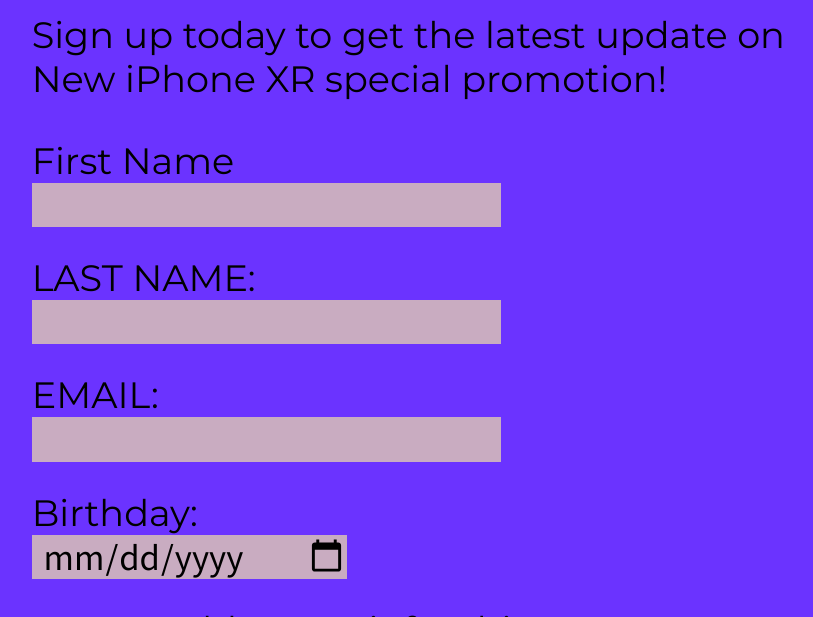
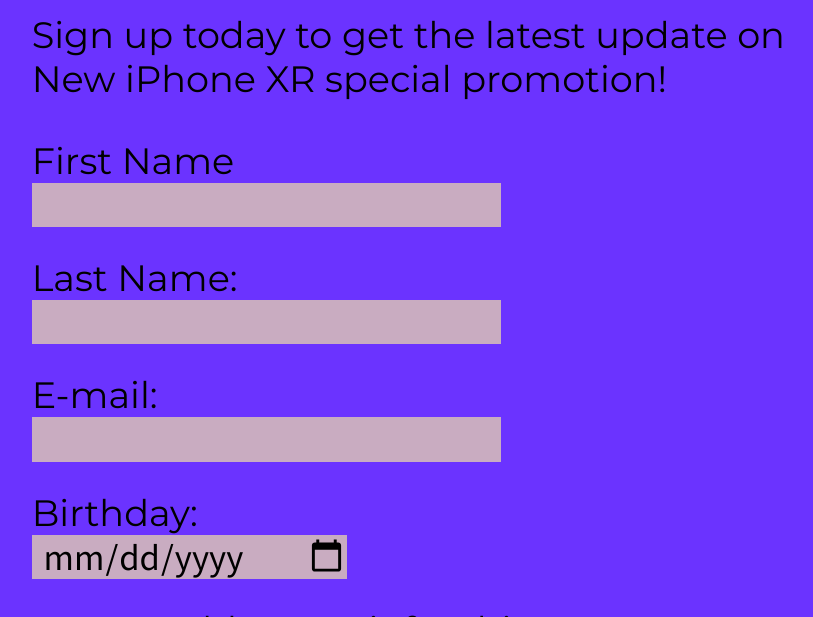
Before and after one commit to mmohamedsiddique/Project1, a plain HTML site: page index.html in a window 1280 px wide. Shown: the part 627-1244 px from the top of the page, without its empty margins (258-1071 px from the left). Drawn offline with Linux system fonts and the light colour scheme.

Commit message:
Correction

```diff
--- a/index.html
+++ b/index.html
@@ -23,10 +23,10 @@
           <label for="fname">First Name</label> <input type="text" id="fname" name="fname" autocomplete="on"/>
         </li>
         <li>
-          <label for="lname">LAST NAME: </label> <input type="text" id="lname" name="lname" autocomplete="on"/>
+          <label for="lname">Last Name: </label> <input type="text" id="lname" name="lname" autocomplete="on"/>
         </li>
         <li>
-          <label for="email">EMAIL: </label> <input type="email" id="email" name="email" autocomplete="on"/>
+          <label for="email">E-mail: </label> <input type="email" id="email" name="email" autocomplete="on"/>
         </li>
         <li>
          <label for="birthday"> Birthday:</label> <input type="date" value="MM/DD/YYYY" name="bday">
```
